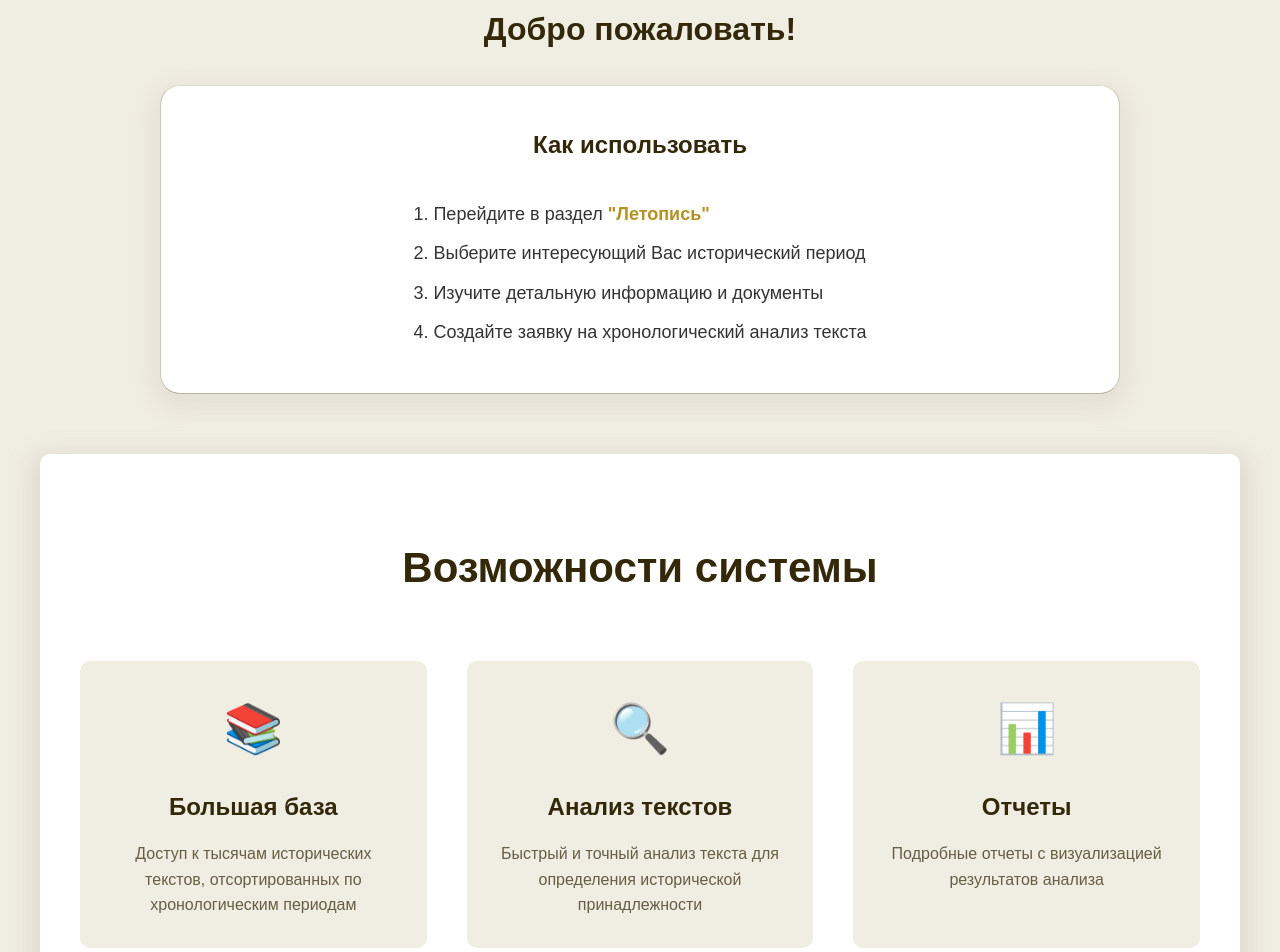
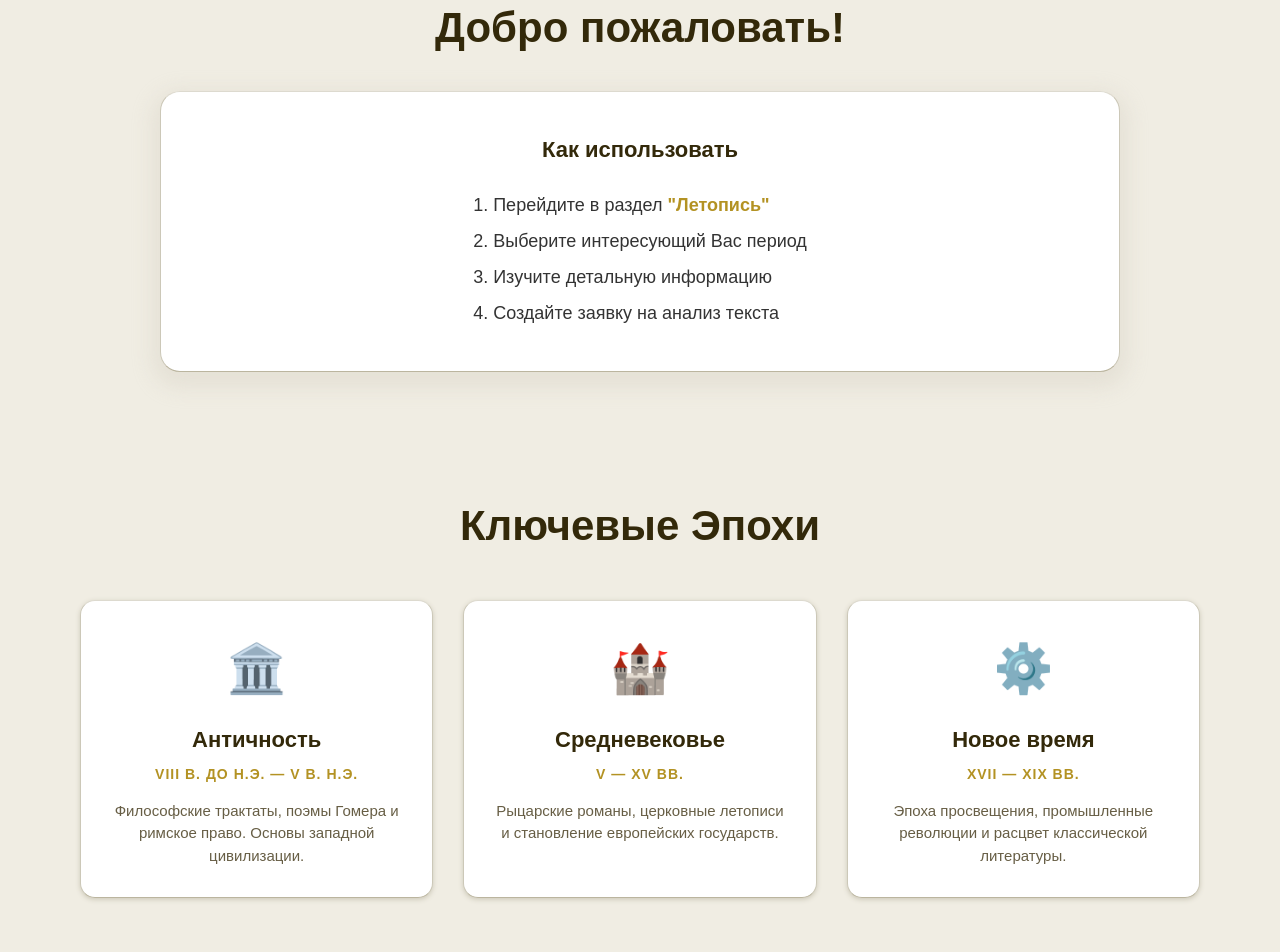
Before and after one commit to Suisuikin/web_autumn_front, a React (Vite) app: page /landing in a window 1280 px wide. Shown: the part 420-1372 px from the top of the page. Built offline with nearby package versions, Linux system fonts and the light colour scheme.

Commit message:
update landing

```diff
--- a/src/pages/LandingPage.tsx
+++ b/src/pages/LandingPage.tsx
@@ -1,23 +1,15 @@
 // src/pages/LandingPage.tsx
-import React, { useState, useEffect } from 'react';
+import React, { useEffect } from 'react';
 import { Link } from 'react-router-dom';
+import api from '../services/api';
 
 const LandingPage: React.FC = () => {
-  const [scrollY, setScrollY] = useState(0);
-
-  useEffect(() => {
-    const handleScroll = () => setScrollY(window.scrollY);
-    window.addEventListener('scroll', handleScroll);
-    return () => window.removeEventListener('scroll', handleScroll);
-  }, []);
-
-  // Стили для кнопок навигации
   const navButtonStyle: React.CSSProperties = {
     textDecoration: 'none',
     color: '#33290A',
     fontWeight: 'bold',
     fontSize: '16px',
-    padding: '10px 20px',
+    padding: '8px 16px',
     borderRadius: '25px',
     border: '2px solid #33290A',
     transition: 'all 0.2s ease',
@@ -26,25 +18,24 @@ const LandingPage: React.FC = () => {
     justifyContent: 'center',
     backgroundColor: 'transparent',
     cursor: 'pointer',
+    whiteSpace: 'nowrap',
   };
 
   return (
-    <div style={{ backgroundColor: '#F0EDE3', minHeight: '100vh', fontFamily: 'sans-serif' }}>
+    <div className="landing-container" style={{ backgroundColor: '#F0EDE3', minHeight: '100vh', fontFamily: 'sans-serif' }}>
+
       {/* HEADER */}
-      <header className="shadow-element" style={{
-        height: '120px',
+      <header className="shadow-element header-responsive" style={{
         backgroundColor: 'white',
-        padding: '0 40px',
-        marginBottom: '0',
         display: 'flex',
         justifyContent: 'space-between',
         alignItems: 'center',
         position: 'relative',
         zIndex: 10,
+        boxSizing: 'border-box',
       }}>
         <Link to="/" style={{ textDecoration: 'none', color: 'inherit' }}>
-          <h1 style={{
-            fontSize: '32px',
+          <h1 className="logo-text" style={{
             color: '#33290A',
             fontWeight: 'bold',
             margin: 0,
@@ -53,30 +44,18 @@ const LandingPage: React.FC = () => {
           </h1>
         </Link>
 
-        <nav style={{ display: 'flex', gap: '15px' }}>
-          <Link
-            to="/"
-            style={{
-              ...navButtonStyle,
-              border: 'none',
-              fontSize: '18px'
-            }}
-          >
+        <nav style={{ display: 'flex', gap: '10px' }}>
+          <Link to="/" style={{ ...navButtonStyle, border: 'none' }}>
             Главная
           </Link>
-          <Link
-            to="/chrono"
-            style={navButtonStyle}
-          >
+          <Link to="/chrono" style={navButtonStyle}>
             Летопись
           </Link>
         </nav>
       </header>
 
-      {/* HERO SECTION */}
-      <section style={{
+      <section className="hero-section" style={{
         textAlign: 'center',
-        padding: '60px 20px 40px',
         backgroundColor: '#F0EDE3',
       }}>
         <div style={{
@@ -84,8 +63,7 @@ const LandingPage: React.FC = () => {
           margin: '0 auto',
           animation: `fadeIn 0.6s ease-in`,
         }}>
-          <h2 style={{
-            fontSize: '56px',
+          <h2 className="hero-title" style={{
             fontWeight: '800',
             color: '#33290A',
             marginBottom: '20px',
@@ -93,10 +71,9 @@ const LandingPage: React.FC = () => {
           }}>
             Исторический архив текстов
           </h2>
-          <p style={{
-            fontSize: '24px',
+          <p className="hero-subtitle" style={{
             color: '#675E45',
-            marginBottom: '40px',
+            marginBottom: '30px',
             lineHeight: 1.6,
             fontWeight: '500',
           }}>
@@ -105,169 +82,106 @@ const LandingPage: React.FC = () => {
         </div>
       </section>
 
-      {/* WELCOME / HOW TO USE SECTION (БЕЗ СТРЕЛОК) */}
-      <section style={{
+      <section className="welcome-section" style={{
         maxWidth: '1000px',
-        margin: '0 auto 60px',
-        padding: '0 20px',
+        margin: '0 auto',
       }}>
         <div style={{ textAlign: 'center', marginBottom: '30px' }}>
-            <h3 style={{ fontSize: '32px', fontWeight: 'bold', color: '#33290A', marginBottom: '10px' }}>
+            <h3 className="section-title" style={{ fontWeight: 'bold', color: '#33290A', marginBottom: '10px' }}>
               Добро пожаловать!
             </h3>
         </div>
 
-        <div className="shadow-element" style={{
+        <div className="shadow-element welcome-card" style={{
             backgroundColor: 'white',
             borderRadius: '20px',
-            padding: '40px 60px',
             display: 'flex',
             alignItems: 'center',
             justifyContent: 'center',
-            boxShadow: '0 8px 20px 8px rgba(204, 200, 184, 0.3)', // Сделал тень мягче
+            boxShadow: '0 8px 20px 8px rgba(204, 200, 184, 0.3)',
         }}>
             <div style={{ width: '100%', textAlign: 'center' }}>
                 <h4 style={{
-                    fontSize: '24px',
+                    fontSize: '22px',
                     fontWeight: 'bold',
-                    marginBottom: '30px',
+                    marginBottom: '20px',
                     color: '#33290A'
                 }}>
                     Как использовать
                 </h4>
 
-                <div style={{
+                <div className="steps-list" style={{
                     textAlign: 'left',
                     display: 'inline-block',
-                    fontSize: '18px',
                     color: '#333',
-                    lineHeight: '2.2'
+                    lineHeight: '2.0'
                 }}>
                     <div>1. Перейдите в раздел <Link to="/chrono" style={{color: '#B39223', fontWeight: 'bold', textDecoration: 'none'}}>"Летопись"</Link></div>
-                    <div>2. Выберите интересующий Вас исторический период</div>
-                    <div>3. Изучите детальную информацию и документы</div>
-                    <div>4. Создайте заявку на хронологический анализ текста</div>
+                    <div>2. Выберите интересующий Вас период</div>
+                    <div>3. Изучите детальную информацию</div>
+                    <div>4. Создайте заявку на анализ текста</div>
                 </div>
             </div>
         </div>
       </section>
 
-      {/* FEATURES */}
-      <section style={{
-        backgroundColor: 'white',
-        padding: '80px 40px',
-        margin: '40px auto 80px', // Увеличил отступ снизу перед футером
-        borderRadius: '10px',
+      <section className="eras-section" style={{
         maxWidth: '1200px',
-        boxShadow: '0 8px 20px 8px rgba(204, 200, 184, 0.5)',
+        margin: '60px auto 80px',
       }}>
-        <h3 style={{
-          fontSize: '42px',
+        <h3 className="section-title" style={{
           fontWeight: '800',
           color: '#33290A',
           textAlign: 'center',
-          marginBottom: '60px',
+          marginBottom: '40px',
         }}>
-          Возможности системы
+          Ключевые Эпохи
         </h3>
 
-        <div style={{
-          display: 'grid',
-          gridTemplateColumns: 'repeat(3, 1fr)',
-          gap: '40px',
-        }}>
-          {/* FEATURE 1 */}
-          <div style={{
-            padding: '30px',
-            backgroundColor: '#F0EDE3',
-            borderRadius: '10px',
-            textAlign: 'center',
-          }}>
-            <div style={{ fontSize: '48px', marginBottom: '20px' }}>📚</div>
-            <h4 style={{
-              fontSize: '24px',
-              fontWeight: '800',
-              color: '#33290A',
-              marginBottom: '15px',
-            }}>
-              Большая база
-            </h4>
-            <p style={{
-              fontSize: '16px',
-              color: '#675E45',
-              lineHeight: 1.6,
-            }}>
-              Доступ к тысячам исторических текстов, отсортированных по хронологическим периодам
+        <div className="eras-grid">
+          <div className="era-card shadow-element">
+            <div className="era-icon">🏛️</div>
+            <h4 className="era-title">Античность</h4>
+            <div className="era-years">VIII в. до н.э. — V в. н.э.</div>
+            <p className="era-desc">
+              Философские трактаты, поэмы Гомера и римское право. Основы западной цивилизации.
             </p>
           </div>
 
-          {/* FEATURE 2 */}
-          <div style={{
-            padding: '30px',
-            backgroundColor: '#F0EDE3',
-            borderRadius: '10px',
-            textAlign: 'center',
-          }}>
-            <div style={{ fontSize: '48px', marginBottom: '20px' }}>🔍</div>
-            <h4 style={{
-              fontSize: '24px',
-              fontWeight: '800',
-              color: '#33290A',
-              marginBottom: '15px',
-            }}>
-              Анализ текстов
-            </h4>
-            <p style={{
-              fontSize: '16px',
-              color: '#675E45',
-              lineHeight: 1.6,
-            }}>
-              Быстрый и точный анализ текста для определения исторической принадлежности
+          <div className="era-card shadow-element">
+            <div className="era-icon">🏰</div>
+            <h4 className="era-title">Средневековье</h4>
+            <div className="era-years">V — XV вв.</div>
+            <p className="era-desc">
+              Рыцарские романы, церковные летописи и становление европейских государств.
             </p>
           </div>
 
-          {/* FEATURE 3 */}
-          <div style={{
-            padding: '30px',
-            backgroundColor: '#F0EDE3',
-            borderRadius: '10px',
-            textAlign: 'center',
-          }}>
-            <div style={{ fontSize: '48px', marginBottom: '20px' }}>📊</div>
-            <h4 style={{
-              fontSize: '24px',
-              fontWeight: '800',
-              color: '#33290A',
-              marginBottom: '15px',
-            }}>
-              Отчеты
-            </h4>
-            <p style={{
-              fontSize: '16px',
-              color: '#675E45',
-              lineHeight: 1.6,
-            }}>
-              Подробные отчеты с визуализацией результатов анализа
+          <div className="era-card shadow-element">
+            <div className="era-icon">⚙️</div>
+            <h4 className="era-title">Новое время</h4>
+            <div className="era-years">XVII — XIX вв.</div>
+            <p className="era-desc">
+              Эпоха просвещения, промышленные революции и расцвет классической литературы.
             </p>
           </div>
         </div>
       </section>
 
-      {/* FOOTER (ОБНОВЛЕННЫЙ) */}
       <footer style={{
         backgroundColor: '#33290A',
         color: '#F0EDE3',
         textAlign: 'center',
-        padding: '50px 20px',
+        padding: '40px 20px',
         fontSize: '16px',
-        borderTop: '4px solid #B39223', // Добавил золотую линию сверху для стиля
+        borderTop: '4px solid #B39223',
       }}>
-        <div style={{ marginBottom: '20px', fontWeight: 'bold', fontSize: '24px', opacity: 0.9 }}>
+        <div style={{ marginBottom: '15px', fontWeight: 'bold', fontSize: '22px', opacity: 0.9 }}>
           Chrono Archives
         </div>
-        <p>© 2025 Все права защищены.</p>
-        <p style={{ marginTop: '10px', fontSize: '14px', opacity: 0.6, maxWidth: '600px', margin: '10px auto 0' }}>
-          Проект разработан для анализа исторических текстов с использованием современных алгоритмов обработки естественного языка и обширной хронологической базы данных.
+        <p style={{ margin: 0 }}>© 2025 Все права защищены.</p>
+        <p style={{ marginTop: '10px', fontSize: '13px', opacity: 0.6, maxWidth: '500px', margin: '10px auto 0' }}>
+          Проект разработан для анализа исторических текстов с использованием современных алгоритмов.
         </p>
       </footer>
 
@@ -276,6 +190,62 @@ const LandingPage: React.FC = () => {
           from { opacity: 0; transform: translateY(20px); }
           to { opacity: 1; transform: translateY(0); }
         }
+
+        /* --- Desktop Defaults --- */
+        .header-responsive { height: 120px; padding: 0 40px; margin-bottom: 0; }
+        .logo-text { font-size: 32px; }
+        .hero-section { padding: 60px 20px 40px; }
+        .hero-title { font-size: 56px; }
+        .hero-subtitle { font-size: 24px; }
+        .welcome-section { padding: 0 20px 60px; }
+        .welcome-card { padding: 40px 60px; }
+        .steps-list { font-size: 18px; }
+        .section-title { font-size: 42px; }
+
+        .eras-section { padding: 0 40px; }
+        .eras-grid {
+          display: grid;
+          grid-template-columns: repeat(3, 1fr);
+          gap: 30px;
+        }
+
+        .era-card {
+          background-color: white;
+          border-radius: 15px;
+          padding: 30px;
+          text-align: center;
+          transition: transform 0.3s ease;
+        }
+        .era-card:hover { transform: translateY(-5px); }
+        .era-icon { font-size: 48px; margin-bottom: 15px; }
+        .era-title { font-size: 22px; font-weight: bold; color: #33290A; margin-bottom: 5px; }
+        .era-years { color: #B39223; font-weight: 600; margin-bottom: 15px; font-size: 14px; text-transform: uppercase; letter-spacing: 1px; }
+        .era-desc { font-size: 15px; color: #675E45; line-height: 1.5; }
+
+        /* --- Mobile Adaptivity --- */
+        @media (max-width: 768px) {
+          .header-responsive {
+            height: auto;
+            padding: 20px;
+            flex-direction: column;
+            gap: 15px;
+          }
+          .logo-text { font-size: 28px; }
+
+          .hero-section { padding: 40px 20px; }
+          .hero-title { font-size: 32px; } /* Уменьшаем заголовок */
+          .hero-subtitle { font-size: 18px; margin-bottom: 20px; }
+
+          .welcome-card { padding: 30px 20px; } /* Меньше паддинг */
+          .steps-list { font-size: 16px; text-align: left; width: 100%; }
+          .section-title { font-size: 28px; }
+
+          .eras-section { margin: 40px auto; padding: 0 20px; }
+          .eras-grid {
+            grid-template-columns: 1fr; /* Одна колонка */
+            gap: 20px;
+          }
+        }
       `}</style>
     </div>
   );
```
